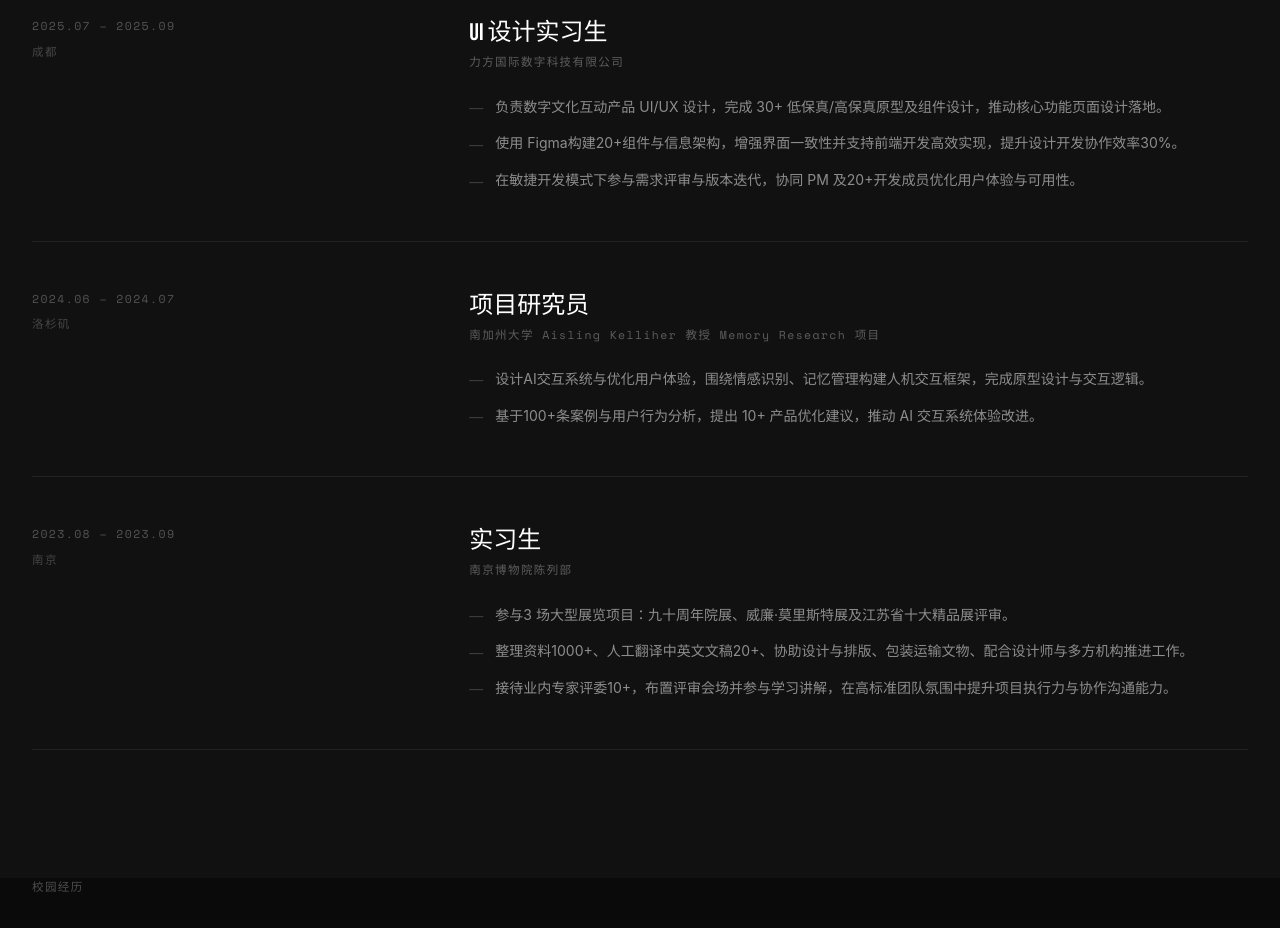
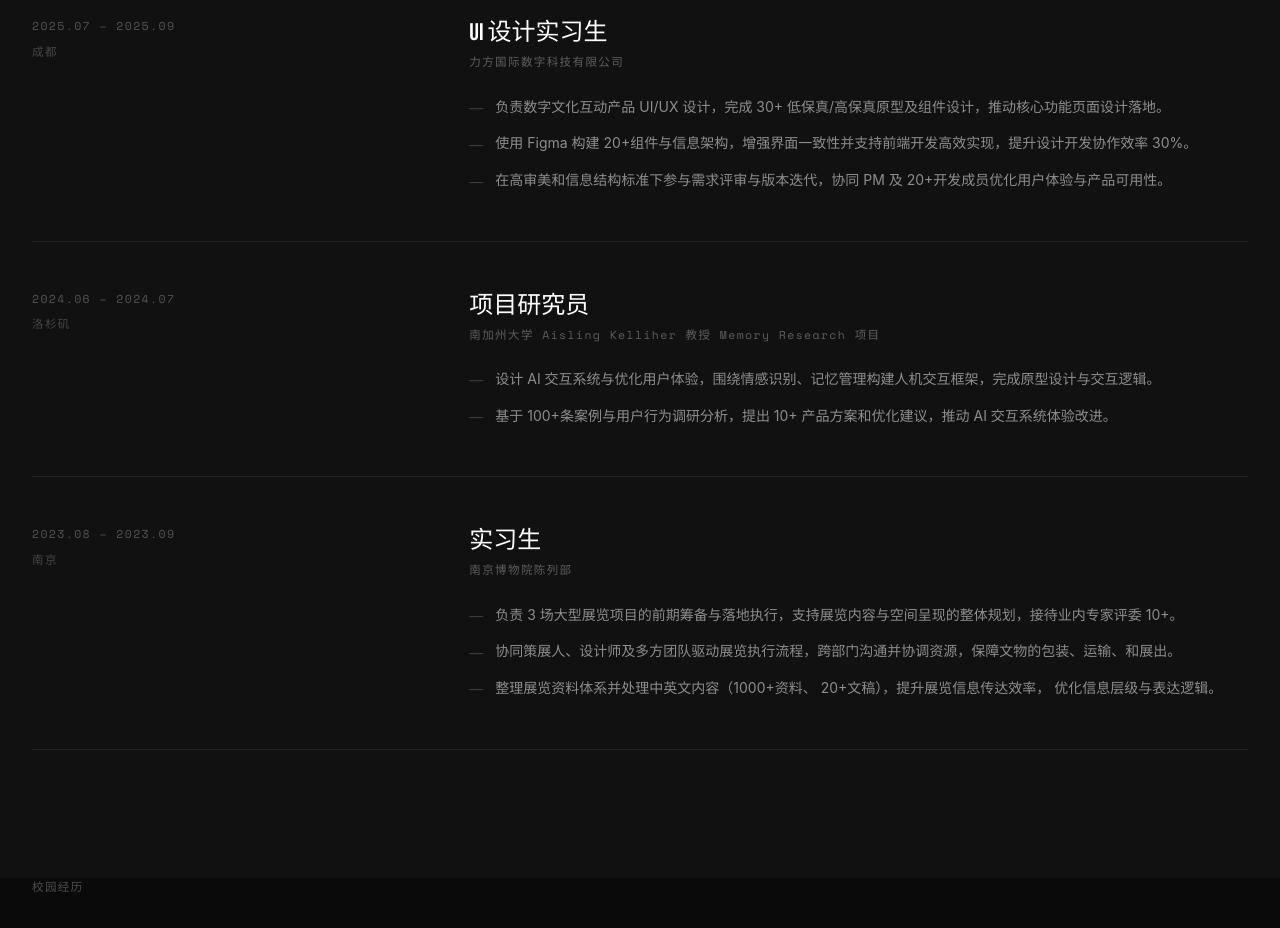
Before and after one commit to alfalfa14/Design, a SvelteKit app: page / in a window 1280 px wide. Shown: the part 4000-4928 px from the top of the page. Built offline with nearby package versions, Linux system fonts and the light colour scheme.

Commit message:
fix prerender error

```diff
--- a/src/routes/+page.svelte
+++ b/src/routes/+page.svelte
@@ -217,8 +217,8 @@
       ],
       bulletsZh: [
         '负责数字文化互动产品 UI/UX 设计，完成 30+ 低保真/高保真原型及组件设计，推动核心功能页面设计落地。',
-        '使用 Figma构建20+组件与信息架构，增强界面一致性并支持前端开发高效实现，提升设计开发协作效率30%。',
-        '在敏捷开发模式下参与需求评审与版本迭代，协同 PM 及20+开发成员优化用户体验与可用性。',
+        '使用 Figma 构建 20+组件与信息架构，增强界面一致性并支持前端开发高效实现，提升设计开发协作效率 30%。',
+        '在高审美和信息结构标准下参与需求评审与版本迭代，协同 PM 及 20+开发成员优化用户体验与产品可用性。',
       ],
     },
     {
@@ -234,8 +234,8 @@
         'Analyzed 100+ cases and user behaviors; proposed 10+ product optimization recommendations to drive experience improvements for the AI interaction system.',
       ],
       bulletsZh: [
-        '设计AI交互系统与优化用户体验，围绕情感识别、记忆管理构建人机交互框架，完成原型设计与交互逻辑。',
-        '基于100+条案例与用户行为分析，提出 10+ 产品优化建议，推动 AI 交互系统体验改进。',
+        '设计 AI 交互系统与优化用户体验，围绕情感识别、记忆管理构建人机交互框架，完成原型设计与交互逻辑。',
+        '基于 100+条案例与用户行为调研分析，提出 10+ 产品方案和优化建议，推动 AI 交互系统体验改进。',
       ],
     },
     {
@@ -252,9 +252,9 @@
         'Hosted 10+ industry expert judges, arranged review venues, and participated in guided presentations; strengthened project execution and collaborative communication skills within a high-standard team environment.',
       ],
       bulletsZh: [
-        '参与3 场大型展览项目：九十周年院展、威廉·莫里斯特展及江苏省十大精品展评审。',
-        '整理资料1000+、人工翻译中英文文稿20+、协助设计与排版、包装运输文物、配合设计师与多方机构推进工作。',
-        '接待业内专家评委10+，布置评审会场并参与学习讲解，在高标准团队氛围中提升项目执行力与协作沟通能力。',
+        '负责 3 场大型展览项目的前期筹备与落地执行，支持展览内容与空间呈现的整体规划，接待业内专家评委 10+。',
+        '协同策展人、设计师及多方团队驱动展览执行流程，跨部门沟通并协调资源，保障文物的包装、运输、和展出。',
+        '整理展览资料体系并处理中英文内容（1000+资料、 20+文稿），提升展览信息传达效率， 优化信息层级与表达逻辑。',
       ],
     },
   ];
```
Also changed, not shown: 1 other file (tests, documents, lock files or other folders).
